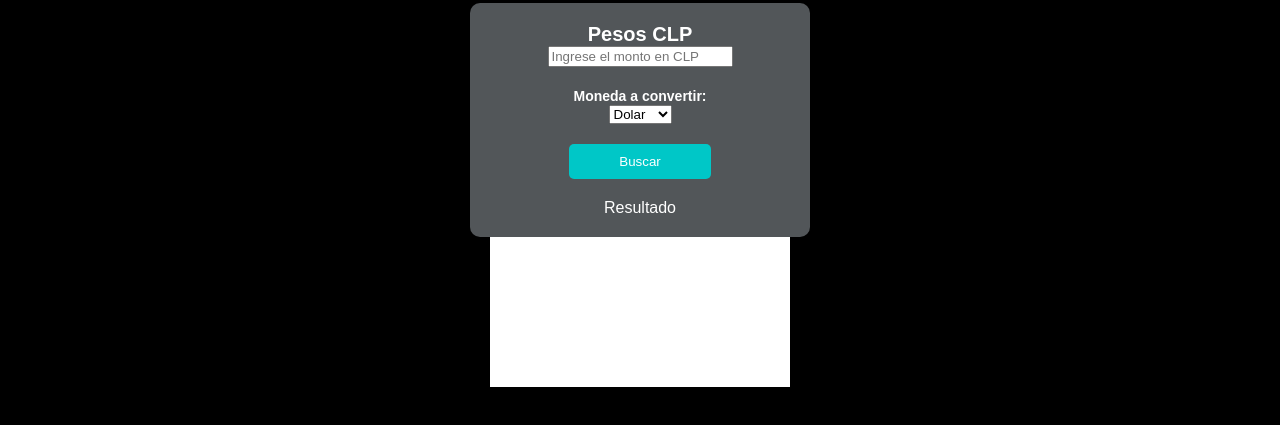
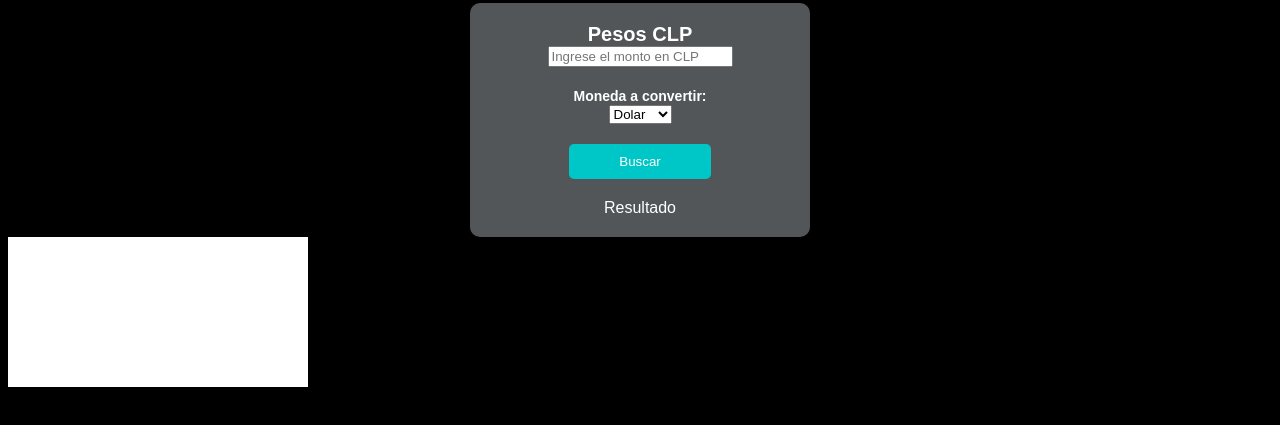
Before and after one commit to Cristian-Stolzenbach/ApiJavaScrip, a plain HTML site: page index.html in a window 1280 px wide. Shown: the part 81-506 px from the top of the page. Drawn offline with nearby package versions, Linux system fonts and the light colour scheme.

Commit message:
prueba de dejar canvas dentro de un container3 eliminado

```diff
--- a/assets/css/styles.css
+++ b/assets/css/styles.css
@@ -53,8 +53,3 @@ body {
     background-color: white;
 
 }
-
-.container3 {
-    width: 300px;
-    margin: 0 auto;
-}
--- a/index.html
+++ b/index.html
@@ -29,8 +29,7 @@
       <div  id="result">Resultado</div>
 
     </div>
-    <div class="container3"><canvas id="myChart"></canvas></div>
-
+    <canvas id="myChart"></canvas>
     <script src="/assets/js/index.js"></script>
   </body>
 </html>
```
